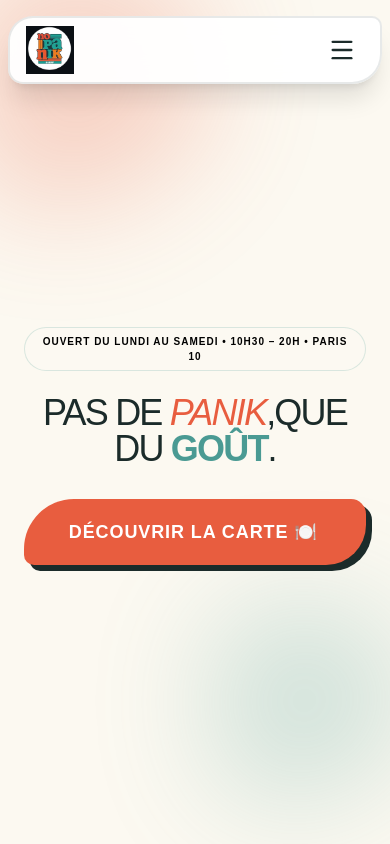
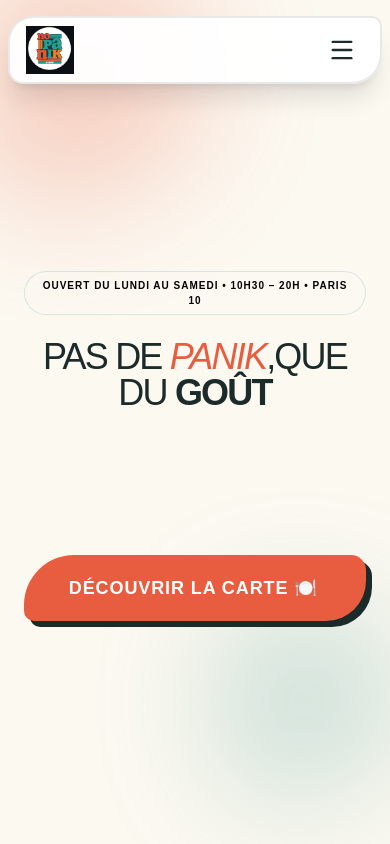
Before and after one commit to YamsTheBee/restaurant-nopanikshop-website, a React (Vite) app: page / in a window 390 px wide. Shown: the top 844 px of the page. Built offline with nearby package versions, Linux system fonts and the light colour scheme; grey boxes are pictures that could not be loaded.

Commit message:
updates  {/* H1 Branding */}

```diff
--- a/src/components/Hero.tsx
+++ b/src/components/Hero.tsx
@@ -6,6 +6,7 @@ const Hero = () => {
       <div className="blob w-[200px] md:w-[400px] h-[200px] md:h-[400px] bg-np-teal bottom-[5%] right-[-5%] opacity-50 md:opacity-100" />
       <div className="relative z-20 text-center px-6 max-w-5xl">
         {/* Badge */}
+
         <span className="inline-block bg-white/10 text-black px-4 py-1.5 rounded-full text-[10px] md:text-xs font-bold uppercase tracking-widest mb-6 border border-np-teal/20">
           Ouvert du lundi au samedi • 10h30 – 20h • Paris 10
         </span>
@@ -16,7 +17,7 @@ const Hero = () => {
           <span className="text-np-orange italic font-medium">PANIK</span>,
           <br className="hidden sm:block" />
           QUE DU{" "}
-          <span className="text-np-teal font-black reveal-taste">GOÛT</span>.
+          <span className="text-np-dark font-black reveal-taste">GOÛT</span>
         </h1>
 
         {/* TEXTE SEO INVISIBLE */}
@@ -29,7 +30,7 @@ const Hero = () => {
 
         {/* CTA */}
 
-        <div className="mt-8 md:mt-36">
+        <div className="mt-36 md:mt-36">
           <a
             href="#menu"
             className="btn-groovy px-8 py-4 md:px-10 md:py-5 text-lg md:text-xl inline-block w-full sm:w-auto"
```
